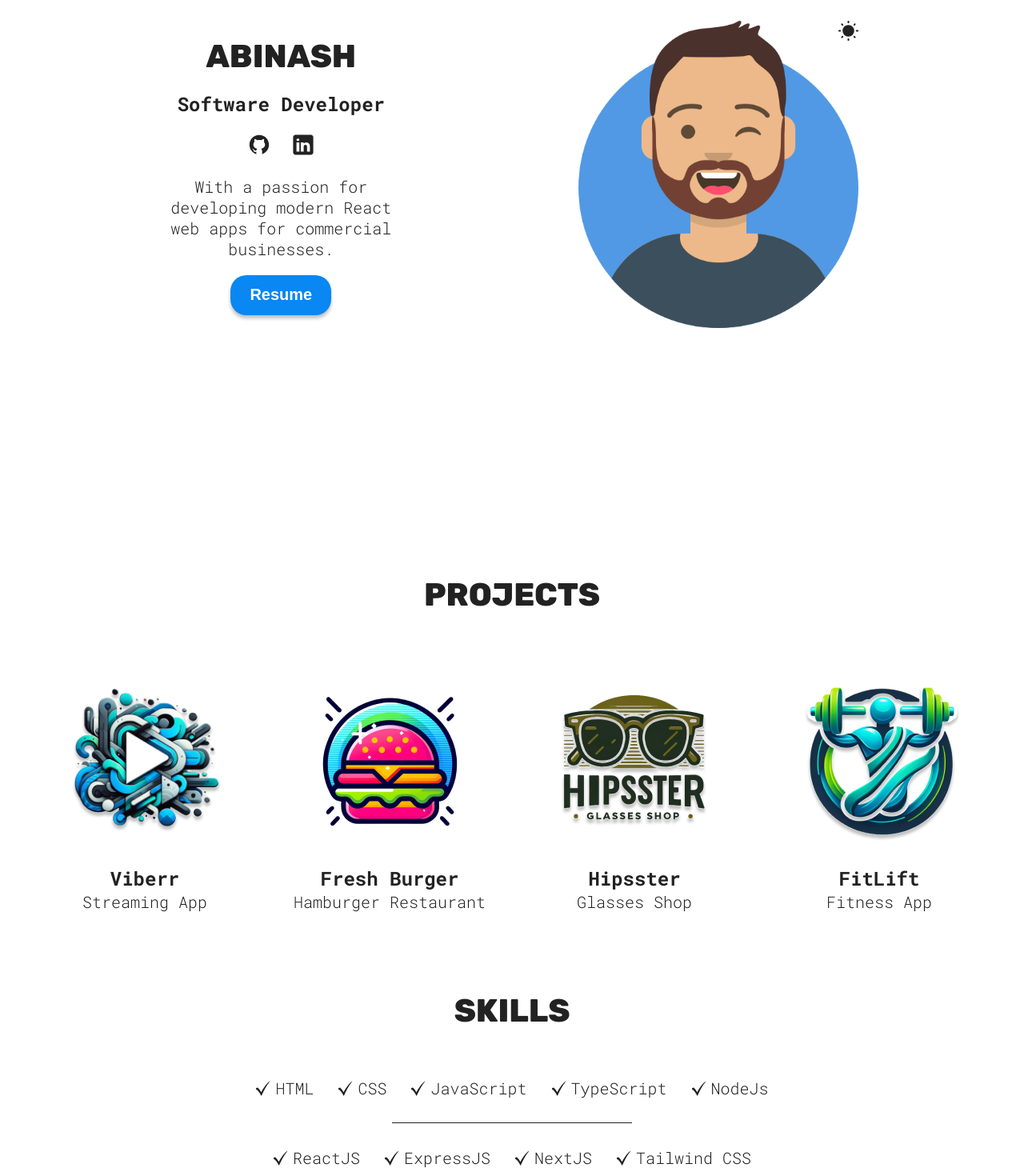
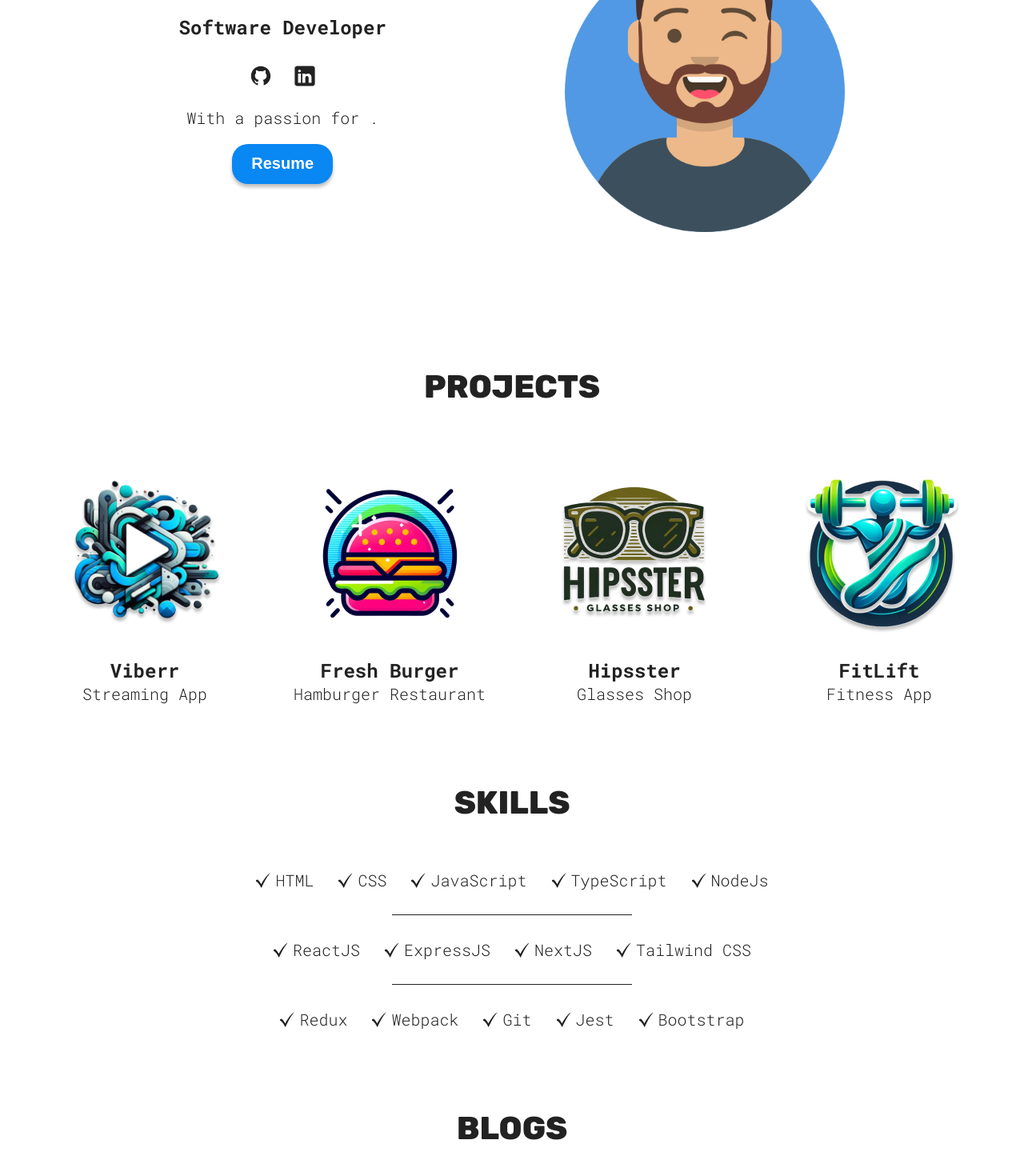
Before and after one commit to Pinku-code/PortFolio, a React (Vite) app: page / in a window 1280 px wide. Shown: the part 180-1650 px from the top of the page at 80% size. Built offline with nearby package versions, Linux system fonts and the light colour scheme.

Commit message:
Update Hero.jsx

```diff
--- a/src/sections/Blog/Blog.jsx
+++ b/src/sections/Blog/Blog.jsx
@@ -42,6 +42,8 @@ function Blog() {
   ];
 
   return (
+    <>
+    <h1 className='title'>Blogs</h1>
     <div className="blog-container">
       {blogs.map((blog, index) => (
         <BlogCard
@@ -52,7 +54,8 @@ function Blog() {
         />
       ))}
     </div>
+    </>
   );
-};
+}
 
 export default Blog;
--- a/src/sections/Blog/BlogCard.jsx
+++ b/src/sections/Blog/BlogCard.jsx
@@ -4,6 +4,7 @@ import './Styles.css';
 
 function BlogCard({ title, image, description }) {
   return (
+    <>
     <div className="blog-card">
       <img src={image} alt={title} />
       <div className="content">
@@ -11,8 +12,9 @@ function BlogCard({ title, image, description }) {
         <p>{description}</p>
       </div>
     </div>
+    </>
   );
-};
+}
 
 BlogCard.propTypes = {
   title: PropTypes.string.isRequired,
--- a/src/sections/Blog/Styles.css
+++ b/src/sections/Blog/Styles.css
@@ -1,4 +1,9 @@
 /* styles.css */
+.title{
+  display: flex;
+  flex-direction: column;
+  text-align: center;
+}
 
 /* Container for the blog cards */
 .blog-container {
--- a/src/sections/Hero/Hero.jsx
+++ b/src/sections/Hero/Hero.jsx
@@ -51,8 +51,7 @@ function Hero() {
           </a>
         </span>
         <p className={styles.description}>
-          With a passion for developing modern React web apps for commercial
-          businesses.
+          With a passion for .
         </p>
         <a href={CV} download>
           <button className="hover">Resume</button>
--- a/src/sections/Hero/HeroStyles.module.css
+++ b/src/sections/Hero/HeroStyles.module.css
@@ -1,36 +1,42 @@
+/* Base styles for all devices */
 .container {
   display: flex;
   flex-direction: column;
   justify-content: center;
   gap: 20px;
   text-align: center;
-  height: 100dvh;
   min-height: 500px;
-
-  .hero {
-    max-width: 200px;
+  height: auto; /* Adjusted height for responsiveness */
+  padding: 20px; /* Added padding for spacing */
 }
 
-  span {
+.container .hero {
+  max-width: 200px;
+  width: 100%;
+  margin: 0 auto; /* Center align hero image */
+}
+
+.container span {
   display: flex;
+  justify-content: center;
   gap: 25px;
-    justify-content: center;
+  margin-top: 10px; /* Added margin for spacing */
+}
 
-    a {
+.container span a {
   margin: 0;
+}
 
-      img {
+.container span a img {
   width: 30px;
 }
-    }
-  }
 
-  a {
+.container a {
   width: fit-content;
   align-self: center;
 }
 
-  button {
+.container button {
   background-color: var(--btn-color);
   color: var(--btn-text-color);
   border: none;
@@ -43,23 +49,24 @@
   transition: box-shadow 200ms ease-in-out, transform 200ms ease-in-out;
 }
 
-  button:hover {
+.container button:hover {
   transform: scale(1.05);
 }
 
-  button:active {
+.container button:active {
   transform: translateY(2px);
   box-shadow: 0 2px 2px rgba(0, 0, 0, 0.25);
-  }
 }
 
 .colorModeContainer {
   position: relative;
+  margin-top: 20px; /* Added margin for spacing */
 }
 
 .colorMode {
   position: absolute;
-  right: 0;
+  right: 10px; /* Adjusted right position */
+  top: 10px; /* Positioned slightly lower */
   width: 25px;
 }
 
@@ -68,7 +75,9 @@
 }
 
 .description {
-  max-width: 24ch;
+  max-width: 100%; /* Ensure description text wraps */
+  margin: 0 auto; /* Center align description text */
+  word-wrap: break-word; /* Ensure words break on overflow */
 }
 
 .info {
@@ -77,24 +86,28 @@
   gap: 20px;
 }
 
-@media (width >= 800px) {
+/* Styles for tablets and larger devices */
+@media (min-width: 800px) {
   .container {
     flex-direction: row-reverse;
     align-items: center;
     justify-content: space-evenly;
+  }
 
-    .hero {
+  .container .hero {
     max-width: 350px;
     width: 350px;
   }
+
+  .description {
+    max-width: none; /* Remove max-width for larger screens */
   }
 }
 
-@media (width >= 1400px) {
-  .container {
-    .hero {
+/* Styles for larger desktops */
+@media (min-width: 1400px) {
+  .container .hero {
     max-width: 400px;
     width: 400px;
   }
 }
-}
```
Lines whose indentation alone changed are shown as unchanged.
